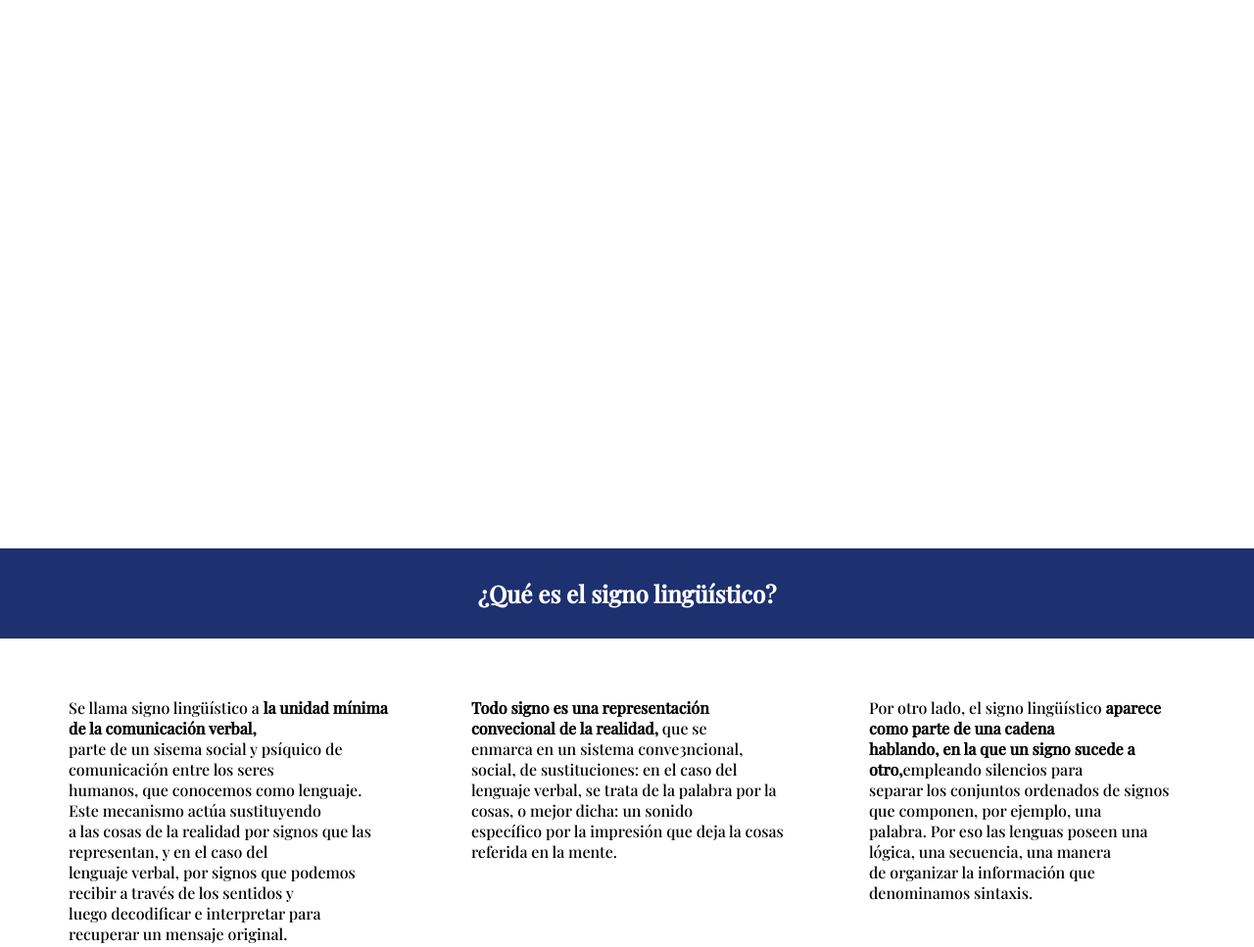
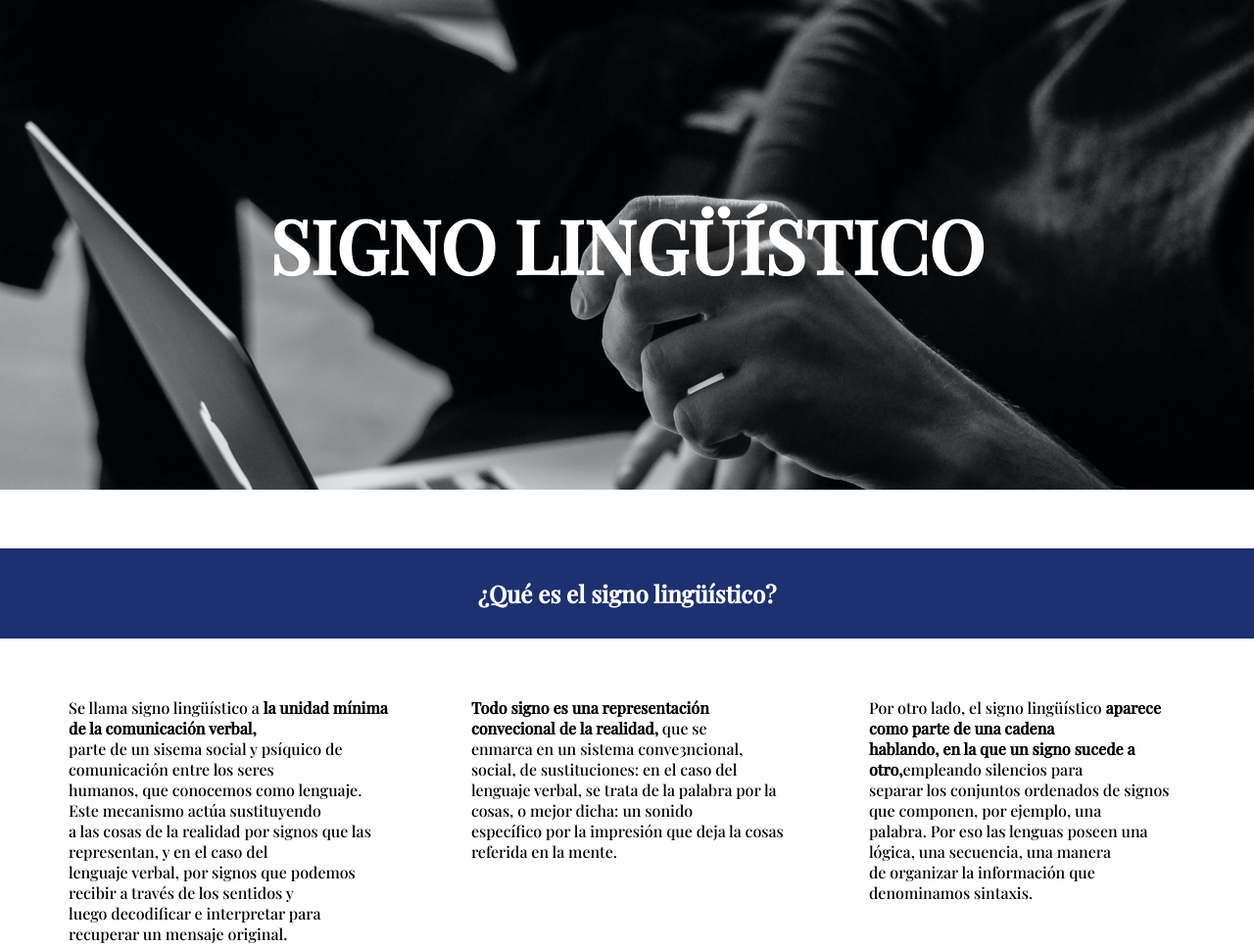
Before and after one commit to AxC2/linguistic-elemento-caracteristicas, a plain HTML site: page index.html in a window 1280 px wide. Shown: the top 967 px of the page at 98% size. Drawn offline with nearby package versions, Linux system fonts and the light colour scheme.

Commit message:
Update estilos.css

```diff
--- a/estilos.css
+++ b/estilos.css
@@ -12,7 +12,7 @@ body{
 
     font-size: 470%;
 
-    background-image: url(../img/Portada.jpg);
+    background-image: url(../Portada.jpg);
     /* fallback for old browsers */
         backgrround: -webkit-linear-gradient(to right, hsla(240, 62%, 22%, 0.671), hsla(214, 95%, 22%, 0.671)), url(../img/Portada.jpg);
     /* Chrome 10-25, Safari 5.1-6 */
```
